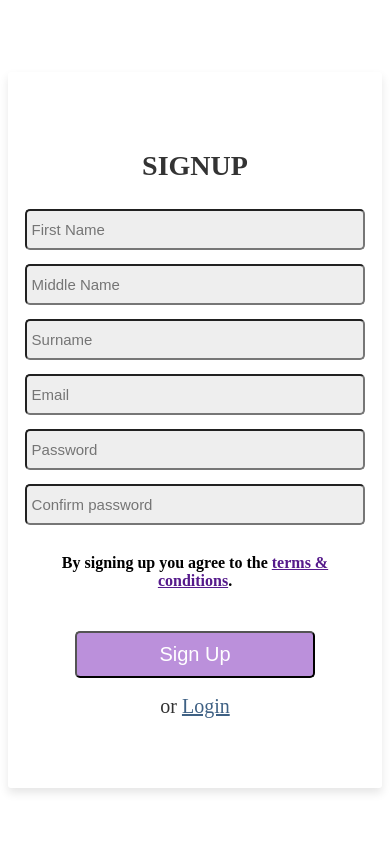
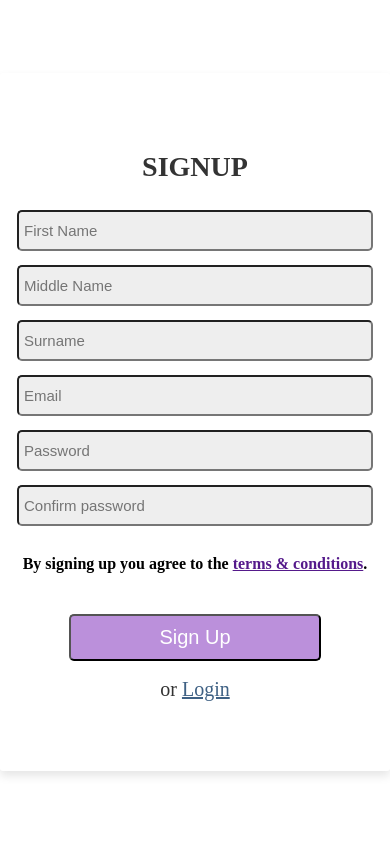
Before and after one commit to Vani0904/Team-Project-Inventory-System, a PHP site: page /pages/register.php in a window 390 px wide. After the commit the page ends 776 px from the top, so only its background shows below. Run offline with PHP 8.4, Linux system fonts and the light colour scheme.

Commit message:
Fixed margin error with body on mobile

```diff
--- a/styles/mobile.css
+++ b/styles/mobile.css
@@ -3,6 +3,11 @@
 }
 
 /*#region Across Many or All Pages*/
+body
+{
+    margin: 0px;
+}
+
 .container {
     display: flex;
     min-height: 100vh;
```
